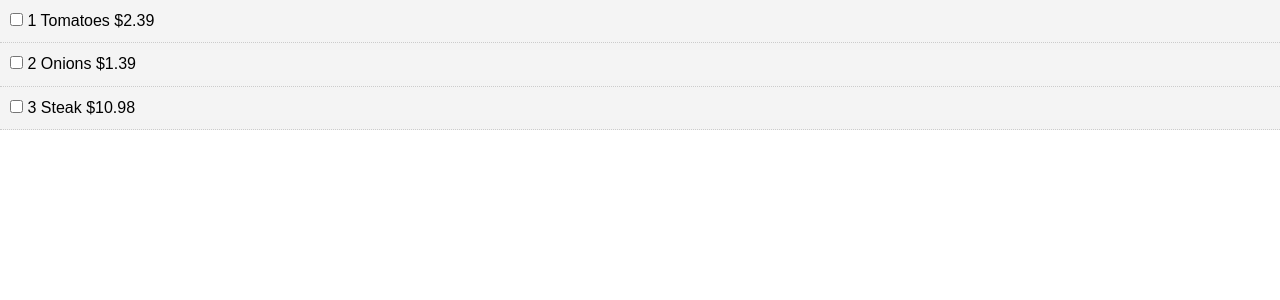
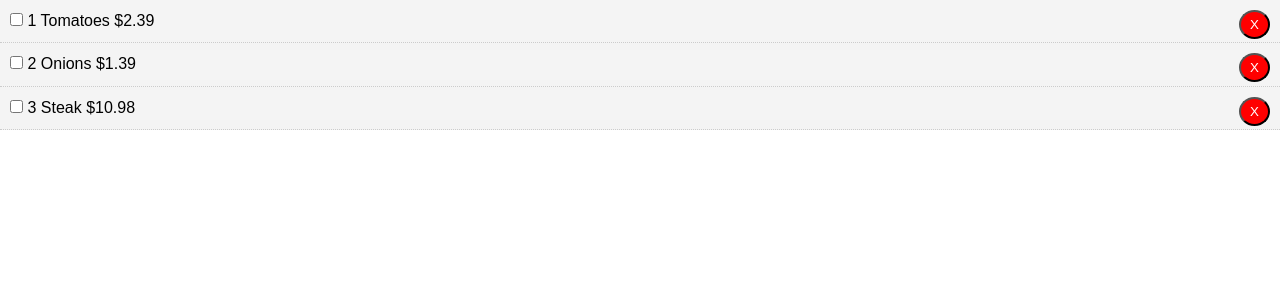
Before and after one commit to MikeTheFyke/Better-Bytes-Vue, a Vue app: page / in a window 1280 px wide. Shown: the top 300 px of the page. Built offline with nearby package versions, Linux system fonts and the light colour scheme.

Commit message:
Added button element to FoodItem.vue

```diff
--- a/src/components/FoodItem.vue
+++ b/src/components/FoodItem.vue
@@ -4,6 +4,7 @@
         <p>
             <input type="checkbox" v-on:change="markComplete">
             {{food.id}} {{ food.name }} {{ food.price }}
+            <button class="del">X</button>
         </p>
     </div>
 </template>
```
